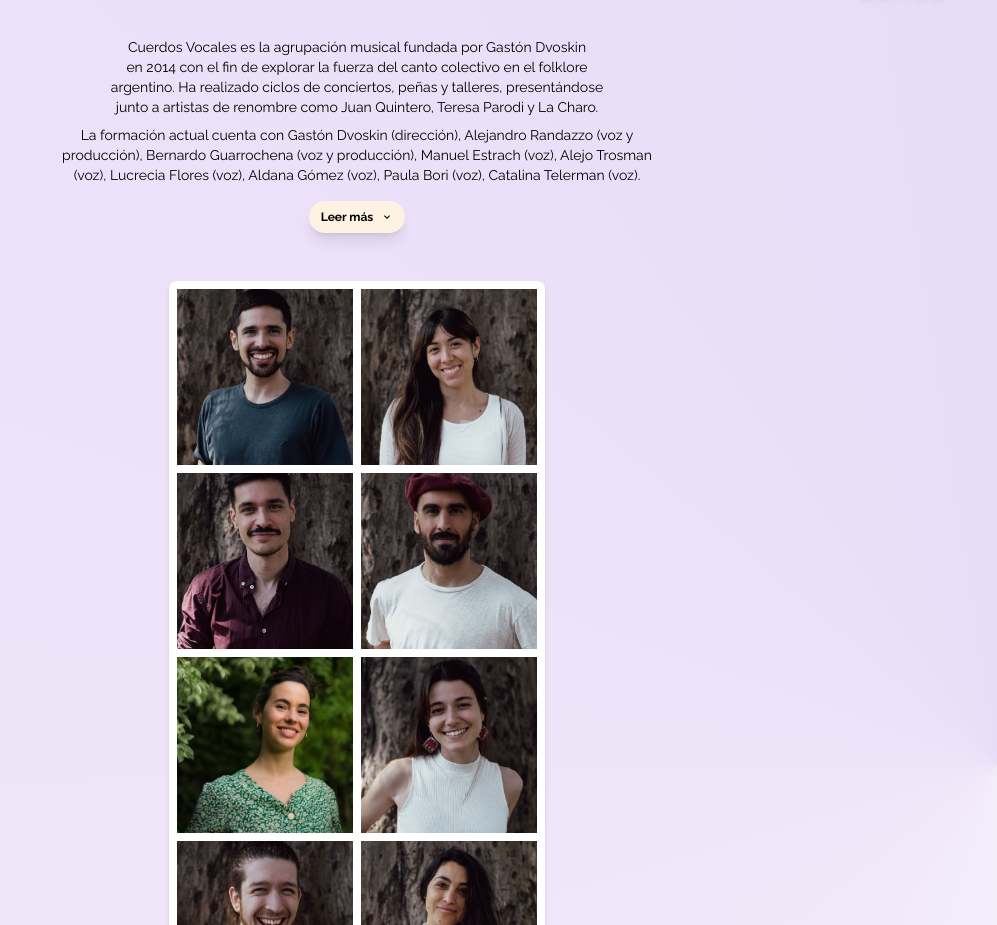
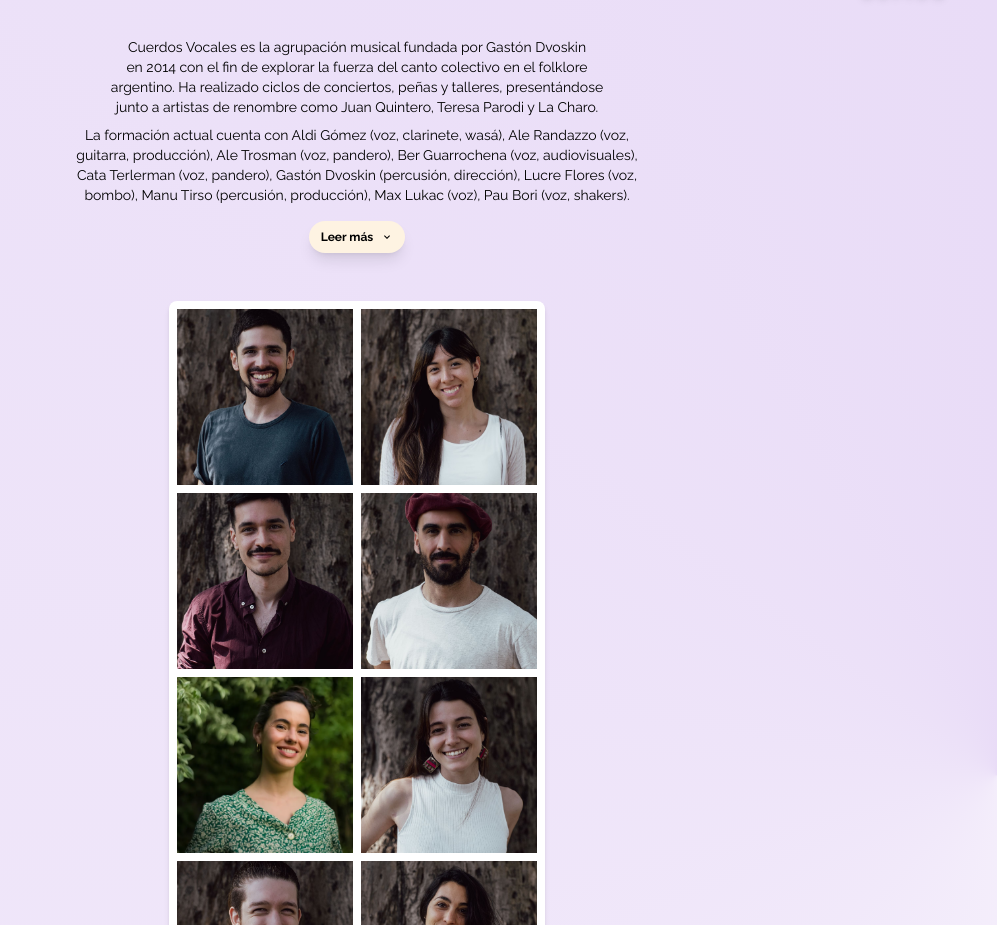
Before and after one commit to gastondvoskin/cuerdos-vocales, a React (Vite) app: page / in a window 1280 px wide. Shown: the part 2229-3154 px from the top of the page, without its empty margins (283-1280 px from the left). Built offline with nearby package versions, Linux system fonts and the light colour scheme.

Commit message:
Update members in WeAre section

```diff
--- a/src/assets/texts/sections/weAre.ts
+++ b/src/assets/texts/sections/weAre.ts
@@ -1,17 +1,13 @@
 const weAreParagraphs = [
   "Cuerdos Vocales es la agrupación musical fundada por Gastón Dvoskin en 2014 con el fin de explorar la fuerza del canto colectivo en el folklore argentino. Ha realizado ciclos de conciertos, peñas y talleres, presentándose junto a artistas de renombre como Juan Quintero, Teresa Parodi y La Charo. ",
 
-  "La formación actual cuenta con Gastón Dvoskin (dirección), Alejandro Randazzo (voz y producción), Bernardo Guarrochena (voz y producción), Manuel Estrach (voz), Alejo Trosman (voz), Lucrecia Flores (voz), Aldana Gómez (voz), Paula Bori (voz), Catalina Telerman (voz). ",
+  "La formación actual cuenta con Aldi Gómez (voz, clarinete, wasá), Ale Randazzo (voz, guitarra, producción), Ale Trosman (voz, pandero), Ber Guarrochena (voz, audiovisuales), Cata Terlerman (voz, pandero), Gastón Dvoskin (percusión, dirección), Lucre Flores (voz, bombo), Manu Tirso (percusión, producción), Max Lukac (voz), Pau Bori (voz, shakers). ",
 
   "En enero de 2020, Cuerdos Vocales se consagró como ganador del Pre Cosquín en la categoría conjunto vocal, lo que le permitió participar en la 60a edición del Festival Nacional de Folklore de Cosquín, donde actuó en el escenario Atahualpa Yupanqui. ",
 
   "Durante la pandemia, el grupo inició el ciclo de peñas La Cordura, declarado de Interés Cultural en dos oportunidades por la Ciudad de Buenos Aires, al igual que su proyecto Cuerdos Vocales con Invitadas. Asimismo, ha recibido el apoyo del Fondo Nacional de las Artes y del INAMU para la realización de arreglos, composiciones, grabaciones y conciertos. ",
 
-  "Cuerdos Vocales se ha presentado en importantes salas como Usina del Arte, Caras y Caretas, Café Vinilo, Centro Nacional de la Música y Teatro Nacional Cervantes. ",
-
-  // "Redes: instagram.com/cuerdosvocales - facebook.com/cuerdosvocales - www.cuerdosvocales.com ",
-]
-
-
+  "Cuerdos Vocales se ha presentado en importantes salas como Usina del Arte, Teatro Margarita Xirgu, Caras y Caretas, Café Vinilo, Centro Nacional de la Música y Teatro Nacional Cervantes. ",
+];
 
 export default weAreParagraphs;
```
